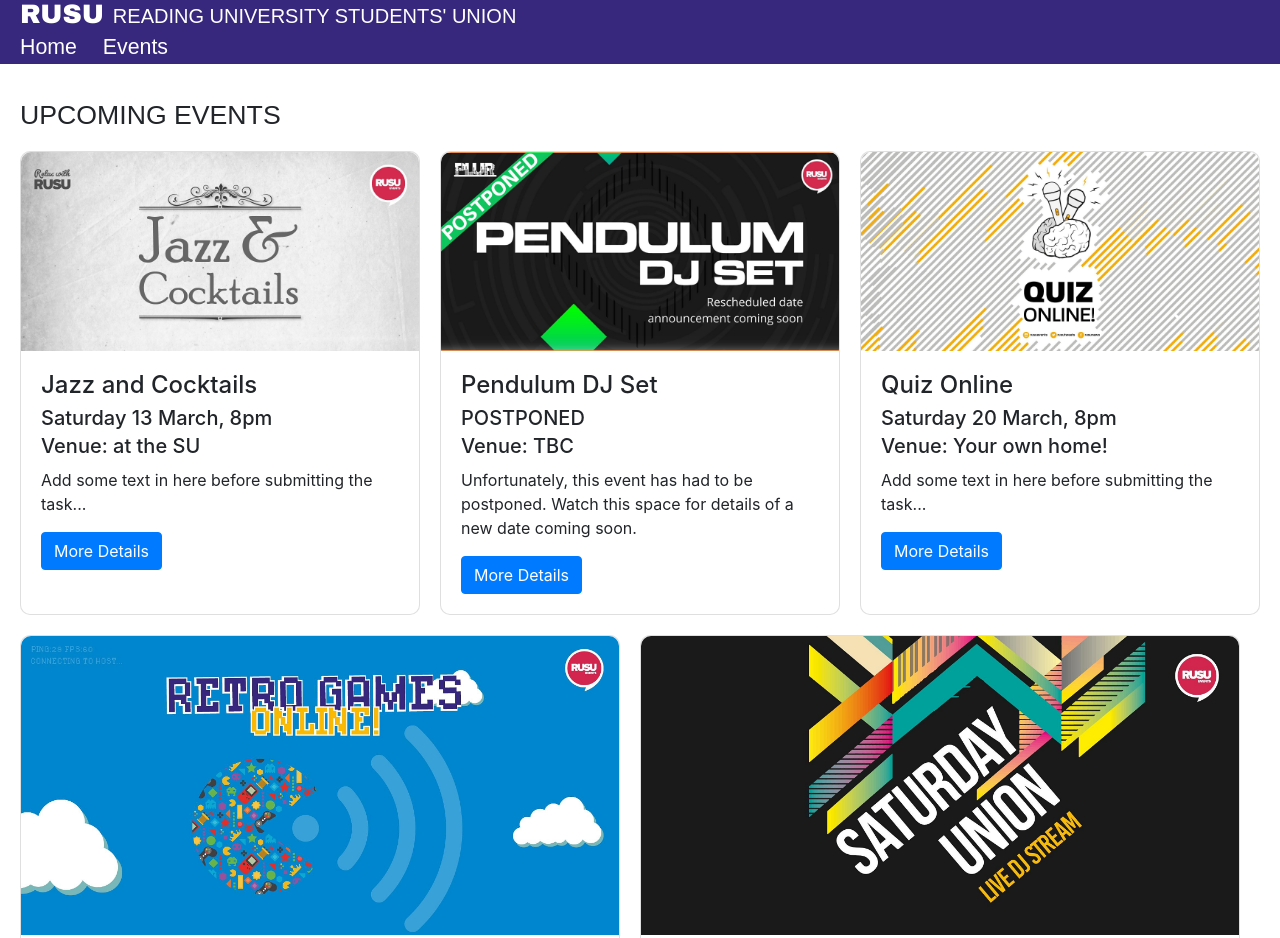
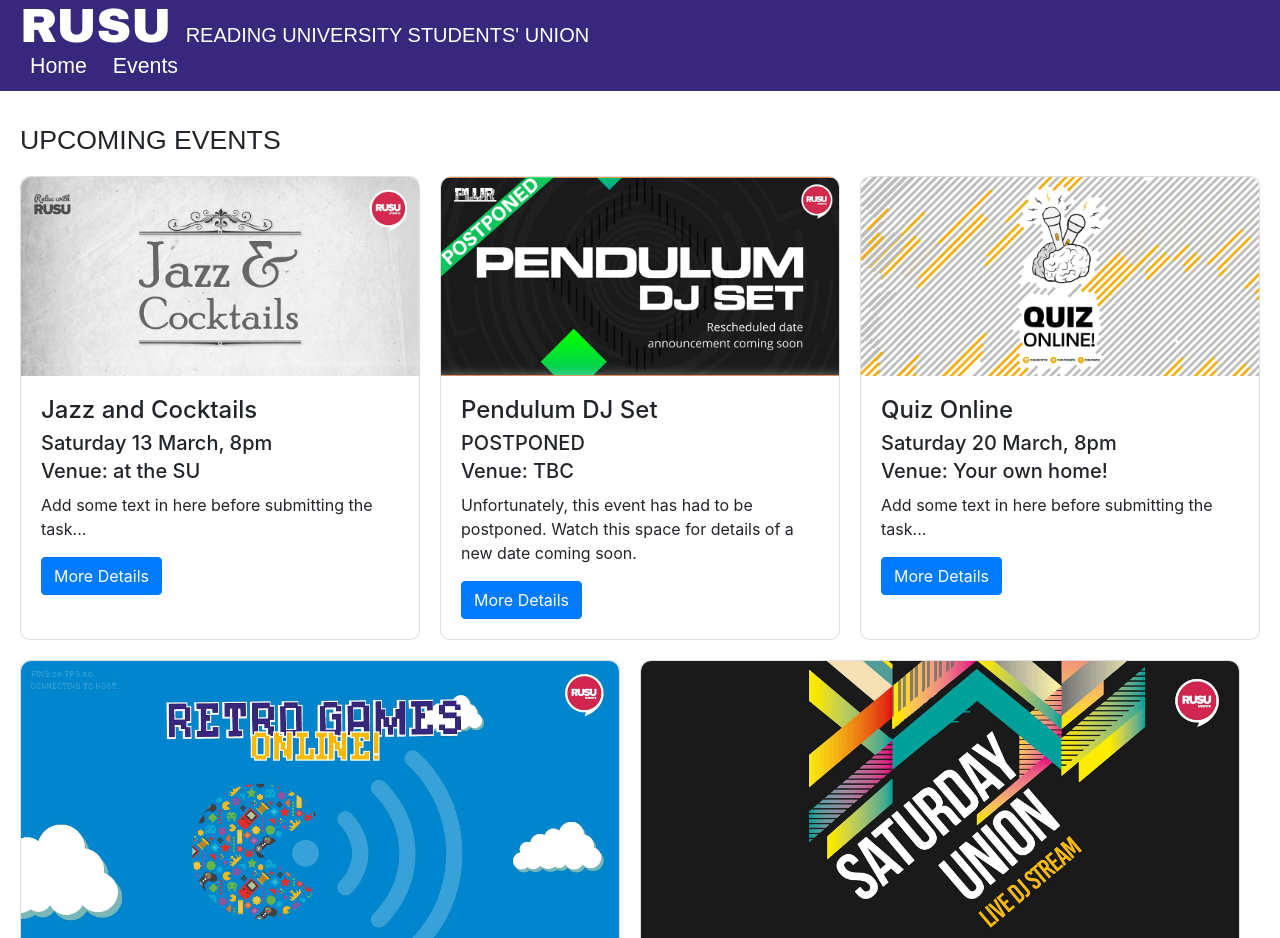
Before and after one commit to andrewhstead/rusu, a plain HTML site: page index.html in a window 1280 px wide. Shown: the top 938 px of the page. Drawn offline with nearby package versions, Linux system fonts and the light colour scheme.

Commit message:
Added further styling to menu bar.

```diff
--- a/css/styles.css
+++ b/css/styles.css
@@ -5,12 +5,12 @@ header {
 	top: 0;
 	width: 100%;
 	color: #ffffff;
-	font: 20pt "Arial Black", Sans-Serif;
 	padding-bottom: 2px;
 	z-index: 1;
 }
 .page-title {
 	padding-left: 20px;
+	font: 2em "Arial Black", Sans-Serif;
 }
 .page-sub-title {
 	display: none;
@@ -18,12 +18,13 @@ header {
 .menu-toggle {
 	float: right;
 	padding-right: 20px;
+	font: 2em "Arial Black", Sans-Serif;
 }
 .menu-items {
 	display: none;
 }
 ul {
-	padding: 2px 0;
+	padding: 2px 0 10px 20px;
 	margin: 0;
 }
 .toggle-items li {
@@ -31,9 +32,9 @@ ul {
 	font: 16pt Arial, sans-serif;
 }
 .toggle-items a {
-	padding-left: 20px;
 	color: #ffffff;
 	text-decoration: none;
+	padding: 5px 10px;
 }
 .toggle-items a:hover {
 	text-decoration: underline;
@@ -93,12 +94,22 @@ footer {
 		display: inline;
 	}
 	main {
-		margin-top: 100px;
+		margin-top: 125px;
+	}
+	.page-title {
+		font: 3em "Arial Black", Sans-Serif;
 	}
 	.page-sub-title {
 		display: inline;
-		font: 15pt Arial, Sans-Serif;
-		max-width: 200px;
+		font: 1.25em Arial, Sans-Serif;
+		padding-left: 10px;
+	}
+	.toggle-items a:hover {
+		text-decoration: none;
+		background-color: #eeeeee;
+		color: #333333;
+		border-radius: 10px;
+		box-shadow: 0 0 3px 3px #eeeeee;
 	}
 
 }
```
